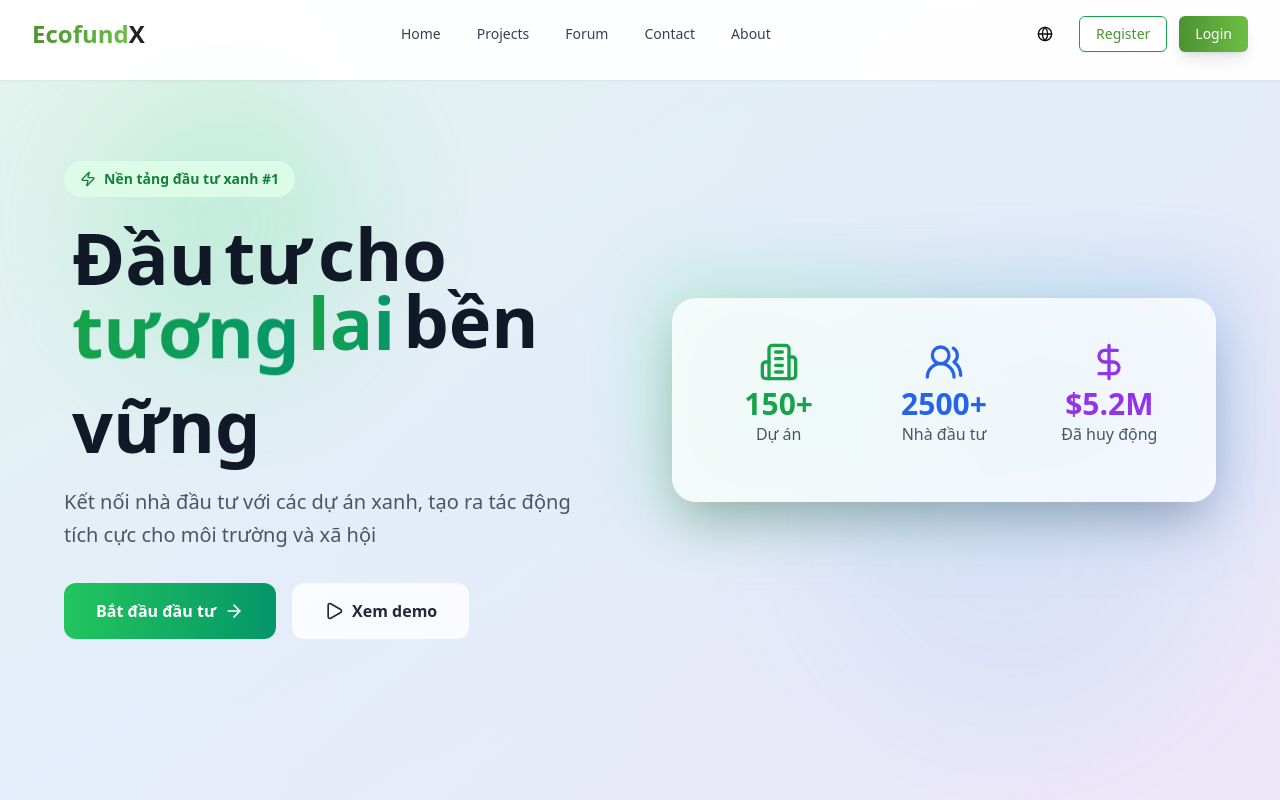
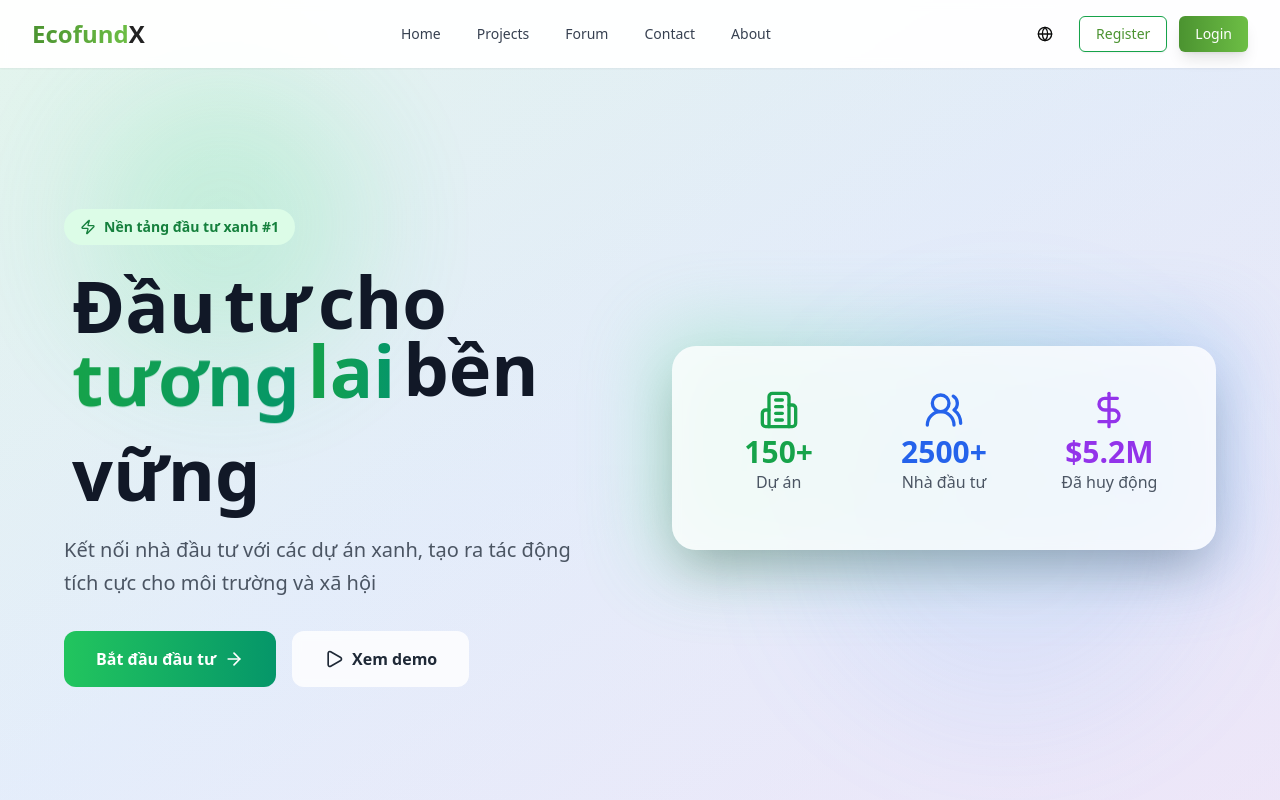
Before and after one commit to lucas-tran05/ecofundx, a React (Vite) app: page / in a window 1280 px wide. Shown: the top 800 px of the page. Built offline with nearby package versions, Linux system fonts and the light colour scheme.

Commit message:
refactor: simplify class names in Footer and Header components, adjust padding in Home page section

```diff
--- a/src/components/Footer.tsx
+++ b/src/components/Footer.tsx
@@ -28,7 +28,7 @@ const AppFooter: React.FC = () => {
                                     <img
                                         src="/assets/images/logo_ecofundx.png"
                                         alt="EcoFundX Logo"
-                                        className="w-12 h-12 rounded-lg shadow-lg ring-2 ring-[var(--color-primary-tint)] group-hover:ring-[var(--color-primary-hover)] transition-all duration-300"
+                                        className="w-12 h-12 rounded-lg shadow-lg transition-all duration-300"
                                     />
                                 </div>
                                 <div>
--- a/src/components/Header.tsx
+++ b/src/components/Header.tsx
@@ -86,7 +86,7 @@ const AppHeader: FC = () => {
                     ? "bg-white/80 backdrop-blur-xl shadow-lg border-b border-gray-200/20"
                     : "bg-white/95 backdrop-blur-sm shadow-sm"
                 }
-                min-h-auto md:min-h-20
+                min-h-auto
             `}
         >
             <div className="container mx-auto px-4 py-4 md:px-6 lg:px-8">
--- a/src/pages/Home.tsx
+++ b/src/pages/Home.tsx
@@ -93,7 +93,7 @@ const Homepage = () => {
     return (
         <div className="min-h-screen bg-gradient-to-br from-slate-50 to-gray-100 overflow-hidden">
             {/* Hero Section */}
-            <section className="relative min-h-screen flex items-center justify-center px-4 py-8 sm:px-8 lg:px-16">
+            <section className="relative min-h-screen flex items-center justify-center px-4 py-8 pt-32 sm:px-8 lg:px-16">
                 <div className="absolute inset-0 bg-gradient-to-br from-green-500/10 via-blue-500/10 to-purple-500/10"></div>
                 <div className="absolute top-20 left-20 w-72 h-72 bg-green-400/20 rounded-full blur-3xl animate-pulse"></div>
                 <div className="absolute bottom-20 right-20 w-96 h-96 bg-blue-400/20 rounded-full blur-3xl animate-pulse delay-1000"></div>
```
